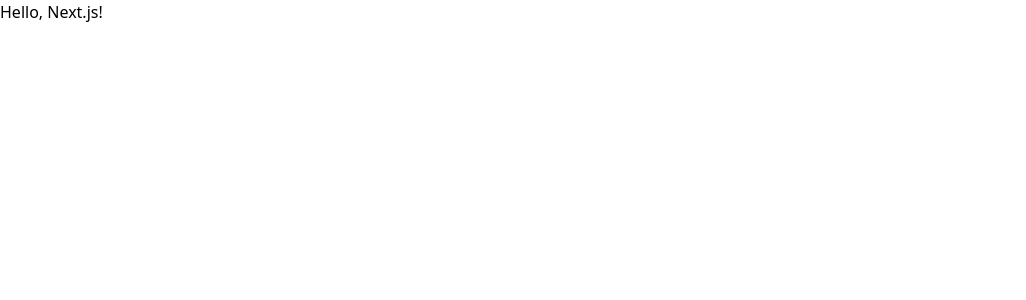
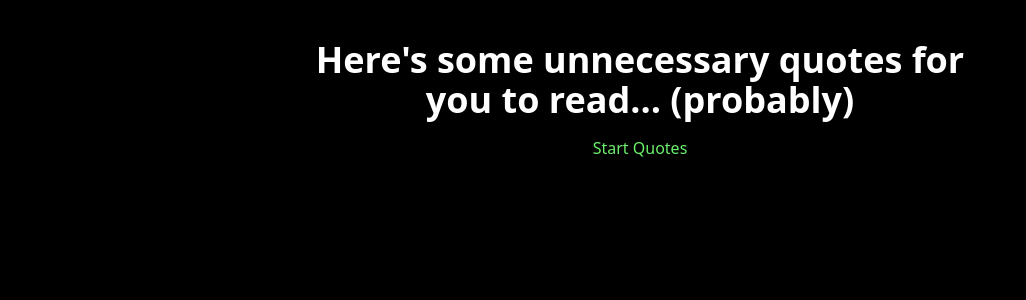
Before and after one commit to raflymln/nextjs-sse-test, a Next.js app: page / in a window 1280 px wide. Shown: the top 300 px of the page, without its empty margins (0-1026 px from the left). Built offline with nearby package versions, Linux system fonts and the light colour scheme.

Commit message:
feat(app): create simple app

```diff
--- a/src/app/layout.tsx
+++ b/src/app/layout.tsx
@@ -2,29 +2,15 @@
 
 import type { Metadata } from "next";
 
-import { mc } from "@/lib/functions";
-
-import { Inter } from "next/font/google";
-
-const font_inter = Inter({
-    preload: true,
-    adjustFontFallback: true,
-    display: "swap",
-    subsets: ["latin", "latin-ext"],
-    style: ["normal"],
-    weight: ["400", "500", "600"],
-    variable: "--font-inter",
-});
-
 export const metadata: Metadata = {
-    title: "My Next.js App",
-    description: "Welcome to my Next.js app!",
+    title: "Unnecessary Quotes",
+    description: "What do you expect to find here?",
 };
 
 export default function RootLayout({ children }: { children: React.ReactNode }) {
     return (
-        <html lang="en" className={mc(font_inter.variable)}>
-            <body>{children}</body>
+        <html lang="en">
+            <body className="h-full w-full min-h-dvh bg-black">{children}</body>
         </html>
     );
 }
--- a/src/app/page.tsx
+++ b/src/app/page.tsx
@@ -1,3 +1,66 @@
+"use client";
+
+import { mc } from "@/lib/functions";
+import { Fragment, useCallback, useEffect, useRef, useState } from "react";
+
 export default function Page() {
-    return <h1>Hello, Next.js!</h1>;
+    const [messages, setMessages] = useState([]);
+    const [isConnectionOpen, setIsConnectionOpen] = useState(false);
+
+    const onToggleConnection = useCallback(() => {
+        setIsConnectionOpen((isOpen) => !isOpen);
+    }, []);
+
+    useEffect(() => {
+        if (!isConnectionOpen) return;
+
+        const eventSource = new EventSource("/sse");
+
+        eventSource.onopen = () => {
+            console.log("Connection established");
+        };
+
+        eventSource.onmessage = (event) => {
+            if (event.data === "OK") {
+                console.log("Received OK message");
+                return;
+            }
+
+            setMessages((messages) => [...messages, event.data]);
+        };
+
+        eventSource.onerror = (error) => {
+            console.error("Error:", error);
+        };
+
+        return () => {
+            console.log("Closing connection");
+            eventSource.close();
+        };
+    }, [isConnectionOpen]);
+
+    useEffect(() => {
+        window.scrollTo({
+            top: document.body.scrollHeight,
+            behavior: "smooth",
+        });
+    }, [messages]);
+
+    return (
+        <div className="flex flex-col gap-4 bg-black size-full text-center max-w-screen-md mx-auto text-white p-10">
+            <h1 className="text-4xl font-semibold">Here's some unnecessary quotes for you to read... (probably)</h1>
+
+            {messages.map((message, index, elements) => (
+                <Fragment key={index}>
+                    <p className={mc("duration-200", index + 1 !== elements.length ? "opacity-40" : "scale-105 font-bold")}>{message}</p>
+                </Fragment>
+            ))}
+
+            <button className={mc("hover:opacity-75 duration-200", isConnectionOpen ? "text-[#f06b6b]" : "text-[#6bf06b]")} onClick={onToggleConnection}>
+                {isConnectionOpen ? "Stop" : "Start"} Quotes
+            </button>
+
+            <div className="w-full h-96"></div>
+        </div>
+    );
 }
--- /dev/null
+++ b/src/app/sse/route.ts
@@ -0,0 +1,84 @@
+import { NextRequest } from "next/server";
+
+export async function GET(request: NextRequest) {
+    const responseStream = new TransformStream();
+    const encoder = new TextEncoder();
+    const writer = responseStream.writable.getWriter();
+    let isStreamClosed = false;
+
+    const sendStreamData = (data: string | object) => {
+        if (isStreamClosed) return;
+
+        try {
+            const dataString = typeof data === "string" ? data : JSON.stringify(data);
+            writer.write(encoder.encode(`data: ${dataString}\n\n`));
+            console.info(`Sending data to client...`);
+        } catch (error) {
+            console.error(`Error sending event:`, error);
+        }
+    };
+
+    const closeStream = async () => {
+        if (isStreamClosed) return;
+        isStreamClosed = true;
+
+        try {
+            await writer.close();
+
+            console.info(`Client disconnected`);
+        } catch (error) {
+            // Suppress the error if it's about the stream already being closed
+            if (error instanceof Error && error.name === "TypeError" && error.message.includes("WritableStream is closed")) return;
+
+            console.error(`Error closing writer:`, error);
+        }
+    };
+
+    try {
+        sendStreamData("OK");
+
+        console.log(`Client connected`);
+
+        const getData = async () => {
+            const response = await fetch("https://some-random-api.com/animu/quote");
+
+            if (!response.ok) {
+                throw new Error(`Failed to fetch data: ${response.statusText}`);
+            }
+
+            const data = await response.json();
+
+            return data.sentence;
+        };
+
+        const initialData = await getData();
+        sendStreamData(initialData);
+
+        // Send data to the client every 5 seconds
+        const interval = setInterval(async () => {
+            if (isStreamClosed) {
+                clearInterval(interval);
+                return;
+            }
+
+            const data = await getData();
+            sendStreamData(data);
+        }, 3000);
+
+        request.signal.onabort = async () => {
+            await closeStream();
+            return new Response(null, { status: 204 });
+        };
+
+        return new Response(responseStream.readable, {
+            headers: {
+                "Content-Type": "text/event-stream",
+                "Cache-Control": "no-cache, no-transform",
+                Connection: "keep-alive",
+            },
+        });
+    } catch (error) {
+        await closeStream();
+        return new Response("Internal Server Error", { status: 500 });
+    }
+}
```
